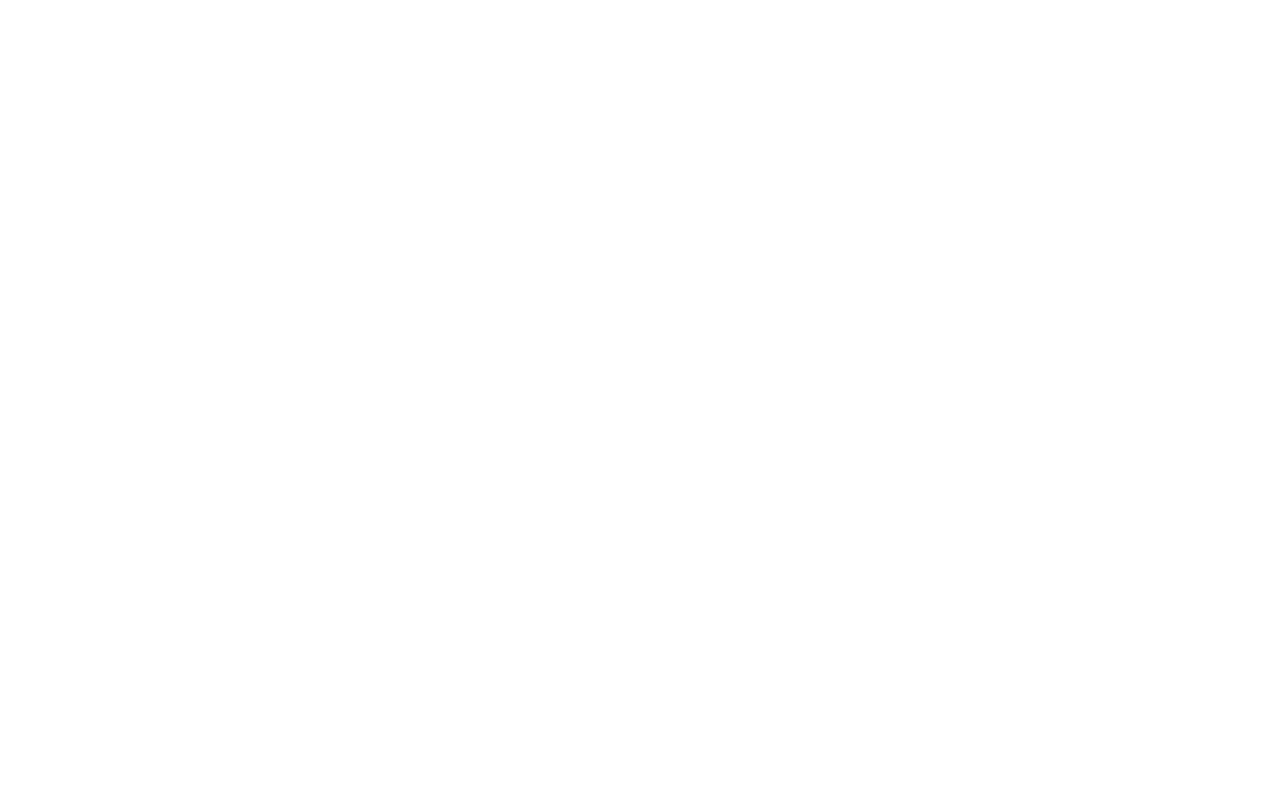
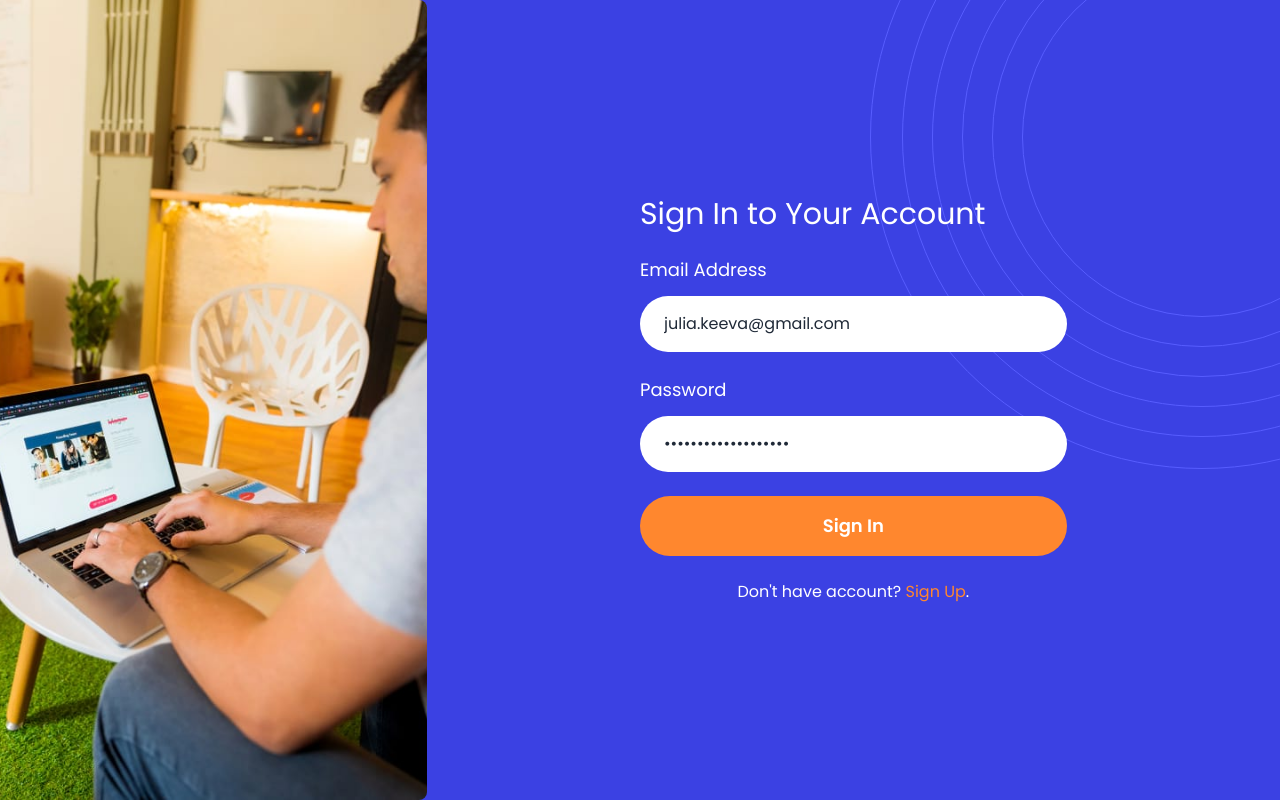
Before and after one commit to endijulian/frontend-statrtup-nuxt, a Nuxt app: page /login in a window 1280 px wide. Before the commit this address had no page. Built offline with nearby package versions, Linux system fonts and the light colour scheme.

Commit message:
template login register

```diff
--- /dev/null
+++ b/pages/login.vue
@@ -0,0 +1,70 @@
+<template>
+
+ <div class="h-screen flex justify-center items-center">
+    <div class="hidden md:block lg:w-1/3 bg-white h-full auth-background rounded-tr-lg rounded-br-lg"></div>
+    <div class="w-auto md:w-2/4 lg:w-2/3 flex justify-center items-center">
+      <div class="w-full lg:w-1/2 px-10 lg:px-0">
+        <h2 class="font-normal mb-6 text-3xl text-white">
+          Sign In to Your Account
+        </h2>
+        <div class="mb-6">
+          <div class="mb-4">
+            <label class="font-normal text-lg text-white block mb-3"
+              >Email Address</label
+            >
+            <input
+              type="email"
+              class="auth-form focus:outline-none focus:bg-purple-hover focus:shadow-outline focus:border-purple-hover-stroke focus:text-gray-100"
+              placeholder="Write your email address here"
+              value="julia.keeva@gmail.com"
+            />
+          </div>
+        </div>
+        <div class="mb-6">
+          <div class="mb-4">
+            <label class="font-normal text-lg text-white block mb-3"
+              >Password</label
+            >
+            <input
+              type="password"
+              class="auth-form focus:outline-none focus:bg-purple-hover focus:shadow-outline focus:border-purple-hover-stroke focus:text-gray-100"
+              placeholder="Write your password here"
+              value="nasigorenglimaribbu"
+            />
+          </div>
+        </div>
+        <div class="mb-6">
+          <div class="mb-4">
+            <button
+              @click="$router.push({ path: '/' })"
+              class="block w-full bg-orange-button hover:bg-green-button text-white font-semibold px-6 py-4 text-lg rounded-full"
+            >
+              Sign In
+            </button>
+          </div>
+        </div>
+        <div class="text-center">
+          <p class="text-white text-md">
+            Don't have account?
+            <nuxt-link to="/register" class="no-underline text-orange-button">Sign Up</nuxt-link>.
+          </p>
+        </div>
+      </div>
+    </div>
+  </div>
+
+</template>
+
+<script>
+export default {
+  layout: 'auth'
+}
+</script>
+
+<style scoped>
+  .auth-background {
+    background-image: url("/sign-in-background.jpg");
+    background-position: center;
+    background-size: cover;
+  }
+</style>
--- /dev/null
+++ b/pages/register-success.vue
@@ -0,0 +1,43 @@
+<template>
+
+<div class="container mx-auto h-screen flex justify-center items-center">
+  <div class="w-full lg:w-1/3 px-10 lg:px-0">
+    <div class="flex justify-center items-center mx-auto mt-6 mb-8">
+      <img src="/success-illustration.svg" alt="" class="w-full" />
+    </div>
+    <h2 class="font-medium mb-3 text-3xl text-center">
+      Welcome onboard!
+    </h2>
+    <p class="text-center font-light">
+      Your account just registered
+      <br />
+      into our system
+    </p>
+    <div class="mb-4 mt-6">
+      <div class="mb-3">
+        <button
+          @click="$router.push({ path: '/' })"
+          class="block w-full bg-orange-button hover:bg-green-button text-white font-semibold px-6 py-4 text-lg rounded-full"
+        >
+          Start Explore
+        </button>
+      </div>
+    </div>
+  </div>
+</div>
+
+</template>
+
+<script>
+export default {
+  layout: 'success'
+}
+</script>
+
+<style scoped>
+  .auth-background {
+    background-image: url("/sign-in-background.jpg");
+    background-position: center;
+    background-size: cover;
+  }
+</style>
--- /dev/null
+++ b/pages/register.vue
@@ -0,0 +1,95 @@
+<template>
+
+<div class="h-screen flex justify-center items-center">
+  <div class="hidden md:block lg:w-1/3 bg-white h-full auth-background rounded-tr-lg rounded-br-lg"></div>
+    <div class="w-auto md:w-2/4 lg:w-2/3 flex justify-center items-center">
+      <div class="w-full lg:w-1/2 px-10 lg:px-0">
+        <h2 class="font-normal mb-6 text-3xl text-white">
+          Sign Up Account
+        </h2>
+        <div class="mb-6">
+          <div class="mb-4">
+            <label class="font-normal text-lg text-white block mb-3"
+              >Full Name</label
+            >
+            <input
+              type="text"
+              class="auth-form focus:outline-none focus:bg-purple-hover focus:shadow-outline focus:border-purple-hover-stroke focus:text-gray-100"
+              placeholder="Write Your Name Here"
+              value="Julia Keeva Hanna"
+            />
+          </div>
+        </div>
+        <div class="mb-6">
+          <div class="mb-4">
+            <label class="font-normal text-lg text-white block mb-3"
+              >Occupation</label
+            >
+            <input
+              type="text"
+              class="auth-form focus:outline-none focus:bg-purple-hover focus:shadow-outline focus:border-purple-hover-stroke focus:text-gray-100"
+              placeholder="Write your occupation here"
+              value="Graphic Designer"
+            />
+          </div>
+        </div>
+        <div class="mb-6">
+          <div class="mb-4">
+            <label class="font-normal text-lg text-white block mb-3"
+              >Email Address</label
+            >
+            <input
+              type="email"
+              class="auth-form focus:outline-none focus:bg-purple-hover focus:shadow-outline focus:border-purple-hover-stroke focus:text-gray-100"
+              placeholder="Write your email address here"
+              value="julia.keeva@gmail.com"
+            />
+          </div>
+        </div>
+        <div class="mb-6">
+          <div class="mb-4">
+            <label class="font-normal text-lg text-white block mb-3"
+              >Password</label
+            >
+            <input
+              type="password"
+              class="auth-form focus:outline-none focus:bg-purple-hover focus:shadow-outline focus:border-purple-hover-stroke focus:text-gray-100"
+              placeholder="Type your password here"
+              value="nasigorenglimaribbu"
+            />
+          </div>
+        </div>
+        <div class="mb-6">
+          <div class="mb-4">
+            <button
+              @click="$router.push({ path: '/upload' })"
+              class="block w-full bg-orange-button hover:bg-green-button text-white font-semibold px-6 py-4 text-lg rounded-full"
+            >
+              Continue Sign Up
+            </button>
+          </div>
+        </div>
+        <div class="text-center">
+          <p class="text-white text-md">
+            Already have account?
+            <nuxt-link to="/login" class="no-underline text-orange-button">Sign In</nuxt-link>.
+          </p>
+        </div>
+      </div>
+    </div>
+  </div>
+</template>
+
+<script>
+export default {
+  layout: 'auth'
+}
+</script>
+
+<style scoped>
+  .auth-background {
+      background-image: url("/sign-up-background.jpg");
+      background-position: center;
+      background-size: cover;
+    }
+</style>
--- /dev/null
+++ b/pages/upload.vue
@@ -0,0 +1,64 @@
+<template>
+
+<div class="container mx-auto h-screen flex justify-center items-center">
+  <div class="w-full lg:w-1/3 px-10 lg:px-0">
+    <div class="flex justify-center items-center mx-auto mb-4 w-40">
+      <div class="relative">
+        <a href="#">
+          <img
+            src="/avatar.jpg"
+            alt=""
+            class="rounded-full border-white border-4"
+          />
+          <img
+            src="/icon-avatar-add.svg"
+            alt=""
+            class="absolute right-0 bottom-0 pb-2"
+          />
+        </a>
+      </div>
+    </div>
+    <h2 class="font-normal mb-3 text-3xl text-white text-center">
+      Hi, Julia
+    </h2>
+    <p class="text-white text-center font-light">
+      Please upload your selfie
+    </p>
+    <div class="mb-4 mt-6">
+      <div class="mb-3">
+        <button
+          @click="$router.push({ path: '/register-success' })"
+          class="block w-full bg-orange-button hover:bg-green-button text-white font-semibold px-6 py-4 text-lg rounded-full"
+        >
+          Sign Up Now
+        </button>
+      </div>
+    </div>
+    <div>
+      <div class="mb-4">
+        <button
+          @click="$router.push({ path: '/register-success' })"
+          class="block w-full bg-transparent border-white border hover:bg-white hover:bg-opacity-25 text-white font-light px-6 py-4 text-lg rounded-full"
+        >
+          Skip
+        </button>
+      </div>
+    </div>
+  </div>
+</div>
+
+</template>
+
+<script>
+export default {
+  layout: 'auth'
+}
+</script>
+
+<style scoped>
+  .auth-background {
+    background-image: url("/sign-in-background.jpg");
+    background-position: center;
+    background-size: cover;
+  }
+</style>
```
Also changed, not shown: static/avatar.jpg (added), static/icon-avatar-add.svg (added).
